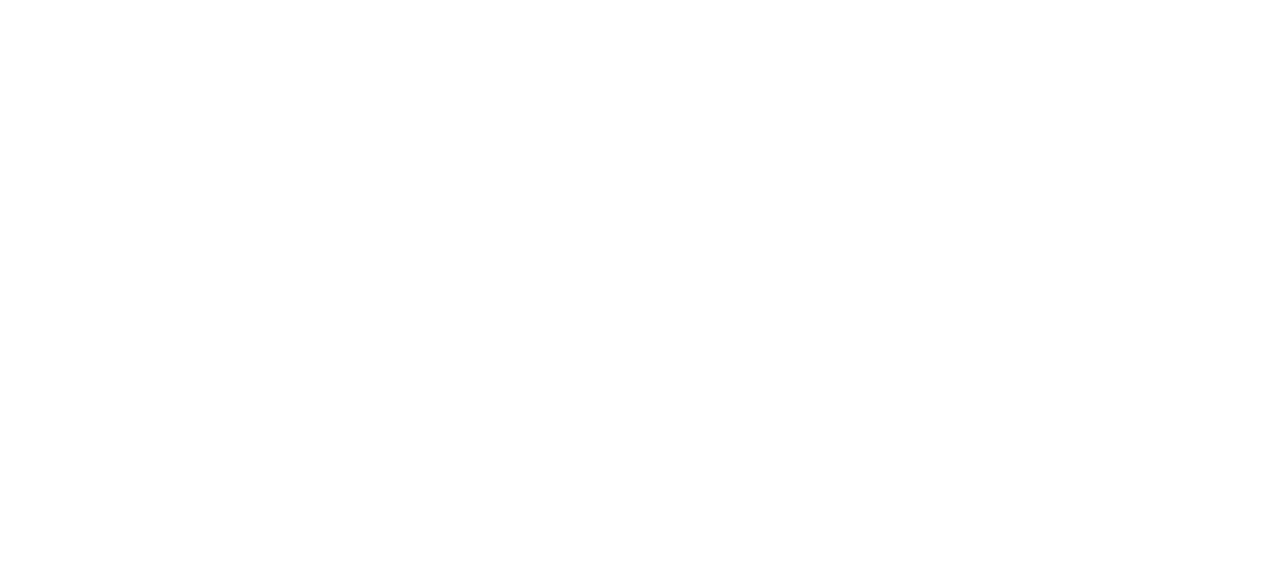
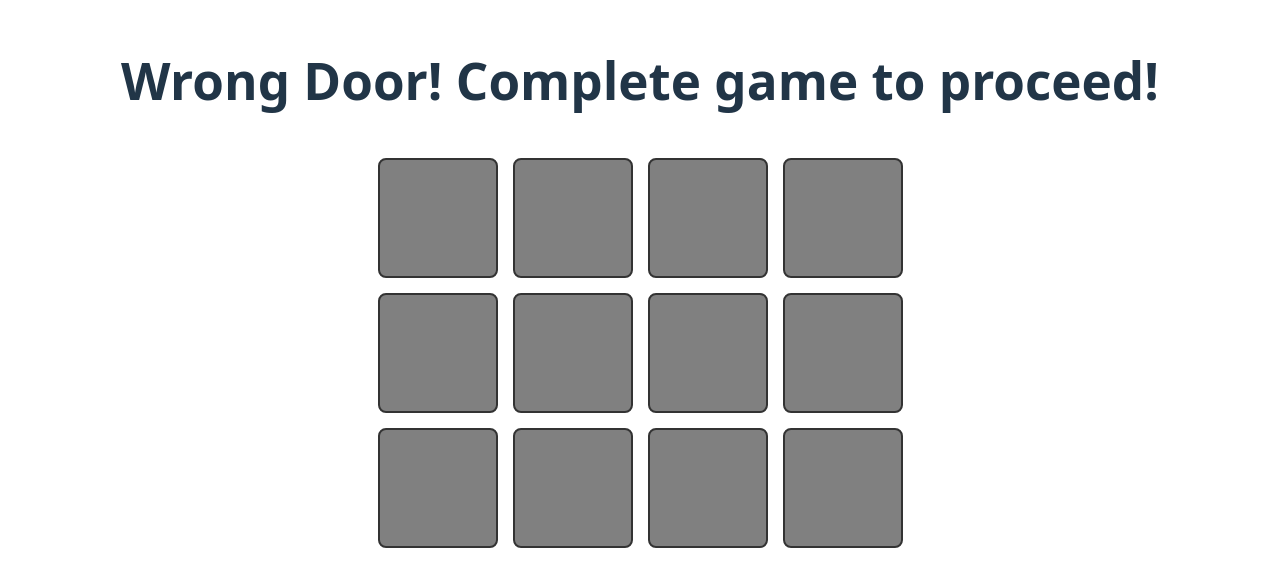
Before and after one commit to KahnishgaSolaidurairaj/SurviveIfYouCan, a React (Vite) app: page /memoryGame in a window 1280 px wide. Before the commit this address had no page. Shown: the part 117-704 px from the top of the page. Built offline with nearby package versions, Linux system fonts and the light colour scheme; the HTML template or start-up script is replaced by a standard one.

Commit message:
adding game

```diff
--- a/src/App.jsx
+++ b/src/App.jsx
@@ -1,22 +1,19 @@
 import { Routes, Route, Link } from 'react-router-dom'
 import Start from './pages/start.jsx'
 import './App.css'
+import Choice2 from './pages/choice2.jsx'
+import Choice3 from './pages/choice3.jsx'
+import MemoryGame from './minigames/memoryGame.jsx'
 
 function App() {
   return (
     <>
       <Routes>
-        <Route path = "/" element = {
-          <>
-            <h1>Survive If You Can . . .</h1>
-            <div className = "card">
-              <Link to="/start">
-                <button> Start Your Story (opens to a new page) </button>
-              </Link>
-            </div>
-          </>
-        }></Route>
+       <Route path="/" element={<Choice2 />} />
         <Route path="/start" element={<Start />} />
+        <Route path="/choice2" element={<Choice2 />} />
+        <Route path="/choice3" element={<Choice3 />} />
+        <Route path="/memoryGame" element={<MemoryGame />} />
       </Routes>
     </>
   )
--- /dev/null
+++ b/src/minigames/memoryGame.css
@@ -0,0 +1,23 @@
+.memory-game {
+  display: grid;
+  grid-template-columns: repeat(4, 120px); /* fixed 4 columns */
+  gap: 15px; /* uniform spacing between cards */
+  justify-content: center;
+  margin-top: 50px;
+}
+
+.card-wrapper {
+  width: 120px;  /* enforce width */
+  height: 120px; /* enforce height */
+}
+
+.card {
+  width: 100%;
+  height: 100%;
+  background-color: gray;
+  border: 2px solid #333;
+  border-radius: 8px;
+  cursor: pointer;
+  box-sizing: border-box; /* include border in width/height */
+  transition: background-color 0.3s;
+}
--- /dev/null
+++ b/src/minigames/memoryGame.jsx
@@ -0,0 +1,114 @@
+import React, { useState, useEffect } from "react";
+import "./MemoryGame.css";
+import { useNavigate } from "react-router-dom";
+//example of how to import sound effect you want to use
+// import mySoundFile from "../sounds/welcome.mp3"; // make sure this path is correct
+
+const colors = ["red","orange", "yellow", "green", "blue", "purple"];
+
+export default function MemoryGame(){
+    const navigate = useNavigate();
+
+    //for sound effect
+    // useEffect(() => {
+    //     const audio = new Audio(mySoundFile);
+    //     audio.play();
+    // }, []);
+
+
+    const shuffledColors = [...colors, ...colors].sort(() => Math.random() - 0.5);
+
+    const [cards, setCards] = useState(
+        shuffledColors.map((color, index) => ({
+        color,
+        id: index,
+        flipped: false,
+        matched: false,
+        }))
+    );
+
+    //keep track of cards chosen
+    const [firstCard, setFirstCard] = useState(null);
+    const [secondCard, setSecondCard] = useState(null);
+    const [disableAll, setDisableAll] = useState(false);
+
+    //when a card is clicked, handle
+    const handleClick = (card) => {
+        if (disableAll || card.flipped || card.matched) return;
+
+        //checking which card was flipped
+        const newCards = cards.map((c) =>
+            c.id === card.id ? { ...c, flipped: true } : c
+        );
+        setCards(newCards);
+
+        //if not first card set
+        if (!firstCard) {
+            setFirstCard(card);
+        }
+        //if second and not first card, set
+        else if (!secondCard) {
+            setSecondCard(card);
+            setDisableAll(true);
+        }
+    };
+
+      //check if the two cards are a match
+      useEffect(() => {
+        if (firstCard && secondCard) {
+            //if the cards are a match
+            if (firstCard.color === secondCard.color) {
+                setCards((prev) =>
+                    prev.map((c) =>
+                        c.color === firstCard.color ? { ...c, matched: true } : c
+                    )
+                );
+
+                resetTurn();
+            } else {
+                setTimeout(() => {
+                    setCards((prev) =>
+                        prev.map((c) =>
+                        c.id === firstCard.id || c.id === secondCard.id
+                            ? { ...c, flipped: false }
+                            : c
+                        )
+                    );
+                resetTurn();
+                }, 1000); //flip back after 1s
+            }
+        }
+    }, [firstCard, secondCard]);
+
+    useEffect(() => {
+        if (cards.every(card => card.matched)) {
+            navigate("/choice2");
+        }
+    }, [cards, navigate]); // run whenever cards change
+
+
+    //reset cards if not a match
+    const resetTurn = () => {
+        setFirstCard(null);
+        setSecondCard(null);
+        setDisableAll(false);
+    };
+
+    return(
+        <div>
+            <div>
+                <h1>Wrong Door! Complete game to proceed!</h1>
+            </div>
+            <div className="memory-game">
+                {cards.map((card) => (
+                    <div key={card.id} className="card-wrapper" onClick={() => handleClick(card)}>
+                        <div
+                            className="card"
+                            style={{ backgroundColor: card.flipped || card.matched ? card.color : "gray" }}
+                        ></div>
+                    </div>
+                ))}
+            </div>
+        </div>
+    );
+}
--- /dev/null
+++ b/src/pages/choice2.jsx
@@ -0,0 +1,38 @@
+import { useState, useEffect } from 'react'
+import { useNavigate } from 'react-router-dom';
+
+export default function Choice2(){
+
+    const navigate = useNavigate();
+
+    //correct choice, go to next page/question
+    const leftDoorChosen = async () => {
+        navigate('/choice3')
+    }
+
+    //wrong choice, go play mini game and restart
+    const rightDoorChosen = async () => {
+        navigate('/memoryGame')
+    }
+
+    return(
+        <div>
+            <h1>Uh oh! What was that noise? Choose a door to find escape!</h1>
+            {/* represent door 1 */}
+                <button
+                    onClick = {leftDoorChosen}
+                >
+                Left Door
+                </button>
+
+
+            {/* represent door 2 */}
+                <button
+                    onClick = {rightDoorChosen}
+                >
+                Right Door
+                </button>
+
+        </div>
+    )
+}
--- /dev/null
+++ b/src/pages/choice3.jsx
@@ -0,0 +1,7 @@
+
+
+
+
+export default function Choice3(){
+
+}
```
